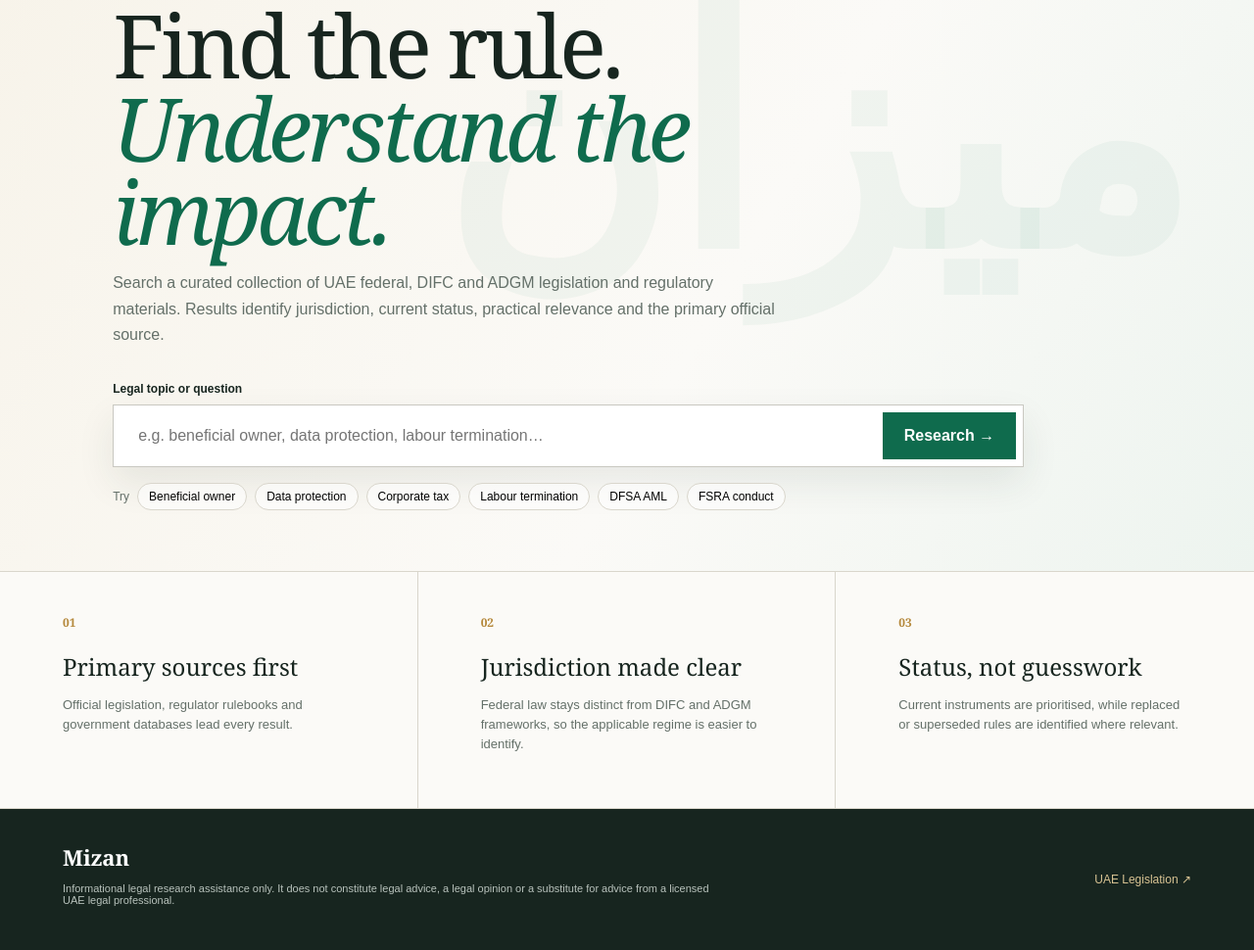
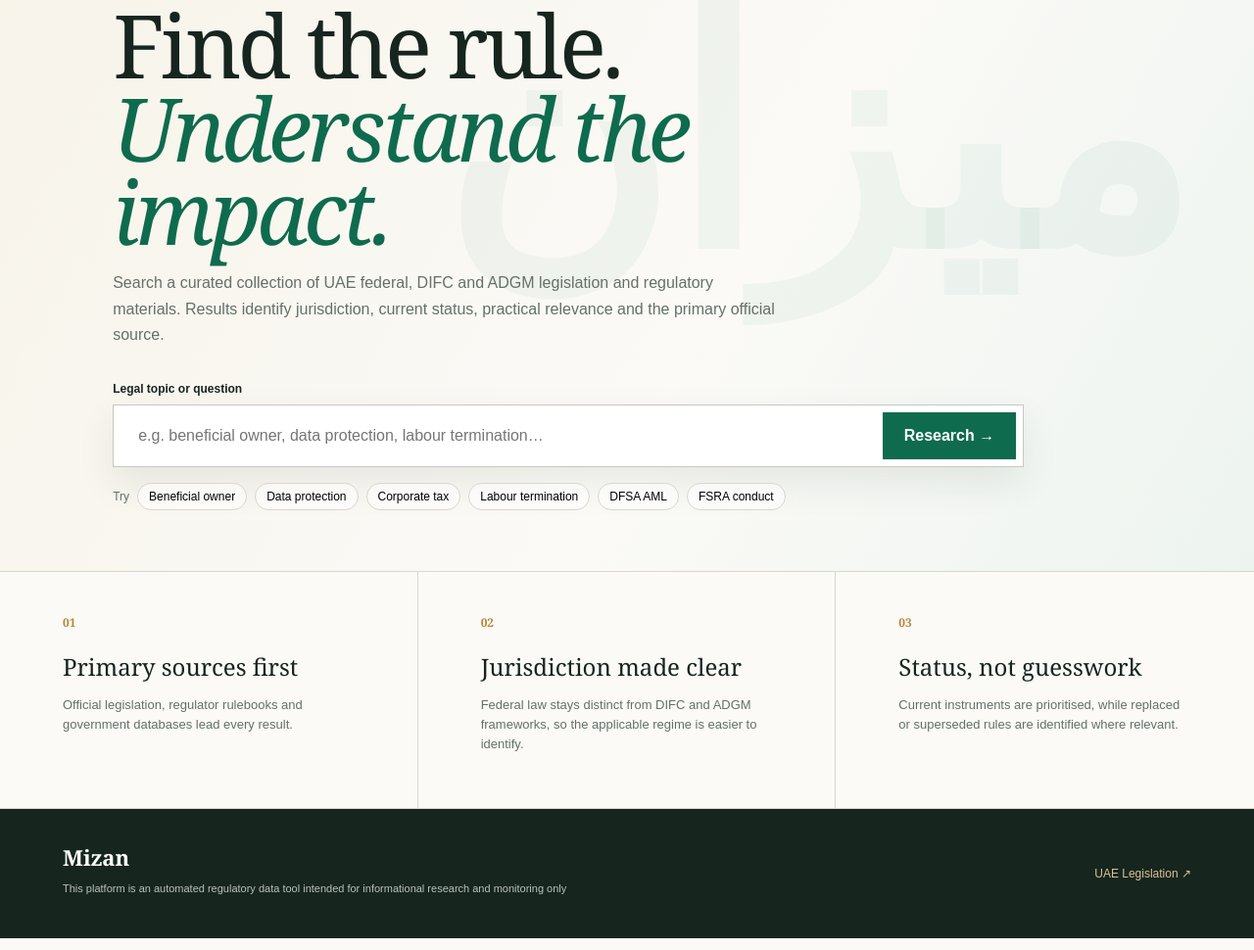
Before and after one commit to sweater9/mizan-uae-legal-research, a plain HTML site: page index.html in a window 1280 px wide. Shown: the part 184-1154 px from the top of the page at 98% size. Drawn offline with Linux system fonts and the light colour scheme.

Commit message:
Update footer disclaimer

```diff
--- a/index.html
+++ b/index.html
@@ -67,7 +67,7 @@
   </main>
 
   <footer>
-    <div><b>Mizan</b><p>Informational legal research assistance only. It does not constitute legal advice, a legal opinion or a substitute for advice from a licensed UAE legal professional.</p></div>
+    <div><b>Mizan</b><p>This platform is an automated regulatory data tool intended for informational research and monitoring only</p></div>
     <a href="https://uaelegislation.gov.ae/en/legislations" target="_blank" rel="noreferrer">UAE Legislation ↗</a>
   </footer>
   <script src="app.js"></script>
```
